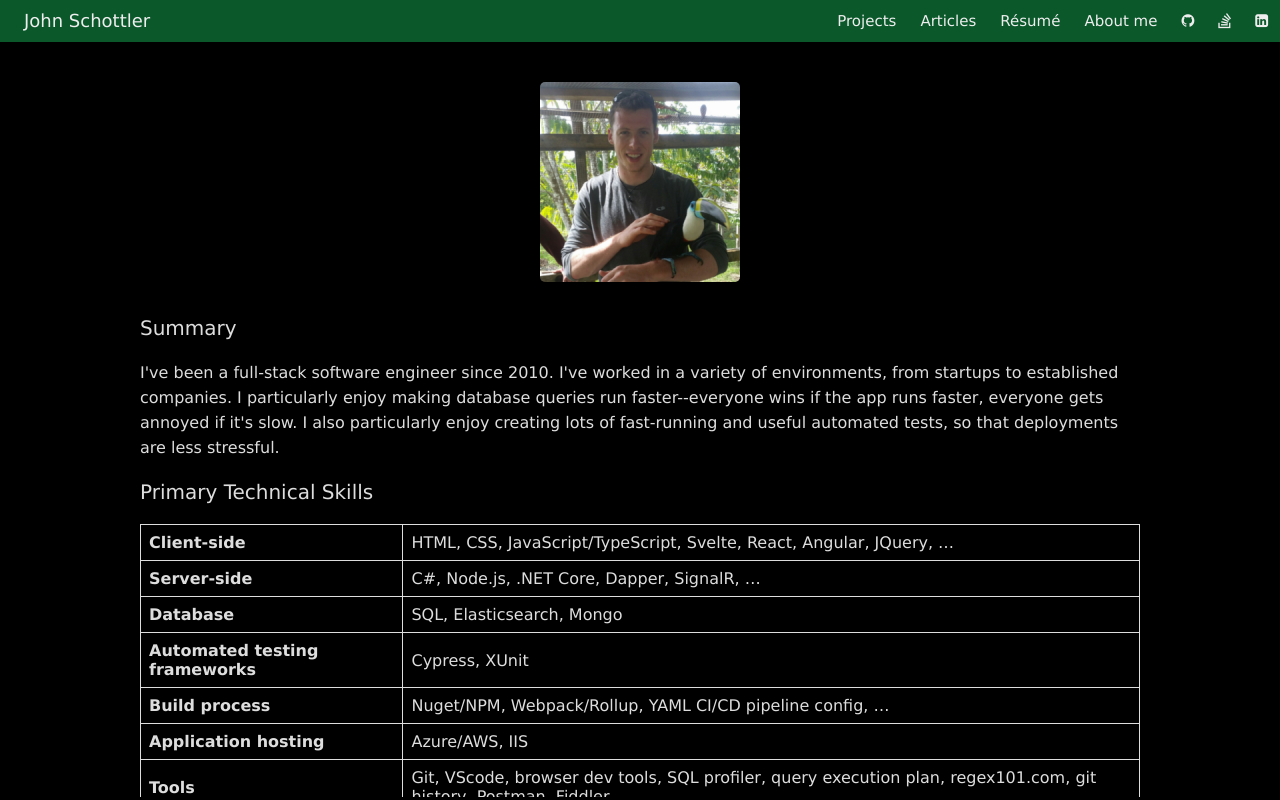
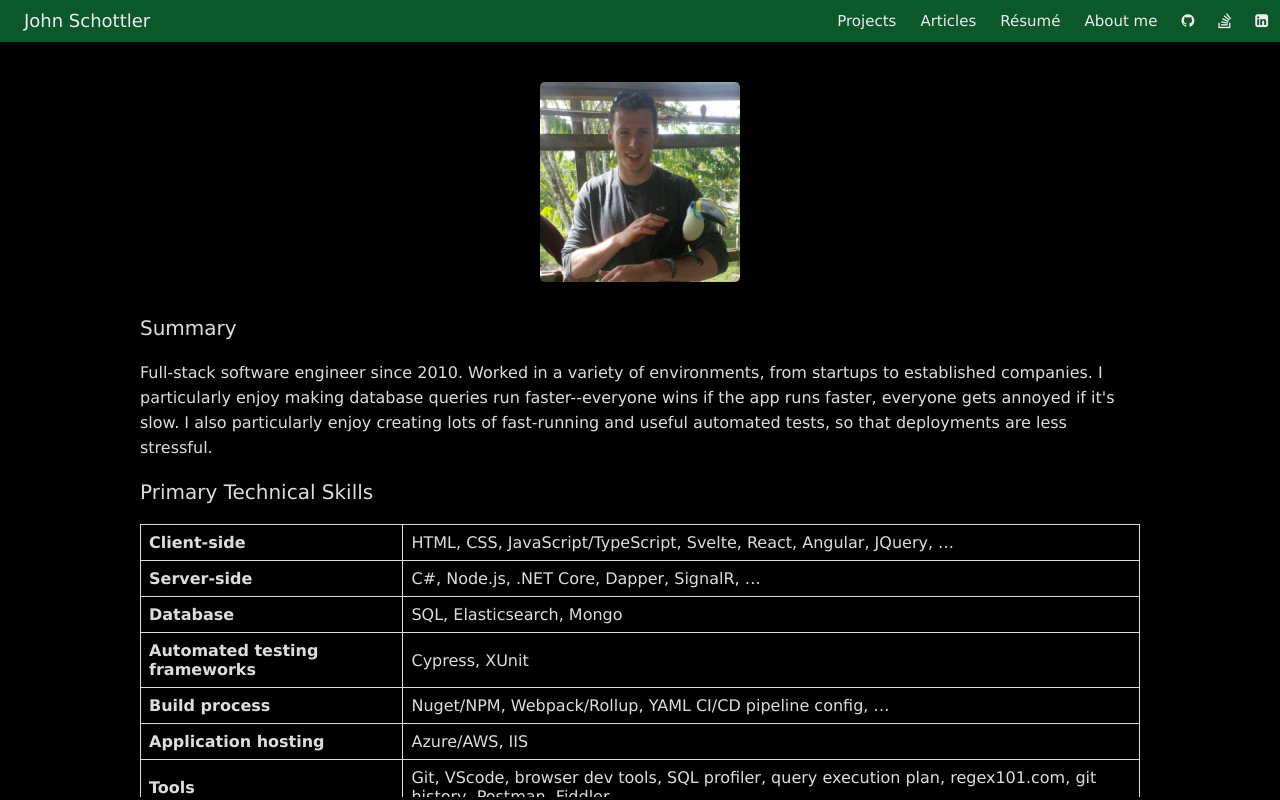
Before and after one commit to JohnnyFun/johnschottlercom, a Svelte app: page /resume in a window 1280 px wide. Built offline with nearby package versions, Linux system fonts and the light colour scheme; a small style sheet from the web is missing.

Commit message:
resume tweaks

```diff
--- a/src/components/Resume.svelte
+++ b/src/components/Resume.svelte
@@ -1,8 +1,8 @@
 <div class="resume-body">
   <h2>Summary</h2>
   <p>
-    I've been a full-stack software engineer since 2010.
-    I've worked in a variety of environments, from startups to established companies.
+    Full-stack software engineer since 2010.
+    Worked in a variety of environments, from startups to established companies.
     I particularly enjoy making database queries run faster--everyone wins if the app runs faster, everyone gets annoyed if it's slow.
     I also particularly enjoy creating lots of fast-running and useful automated tests, so that deployments are less stressful.
   </p>
```
